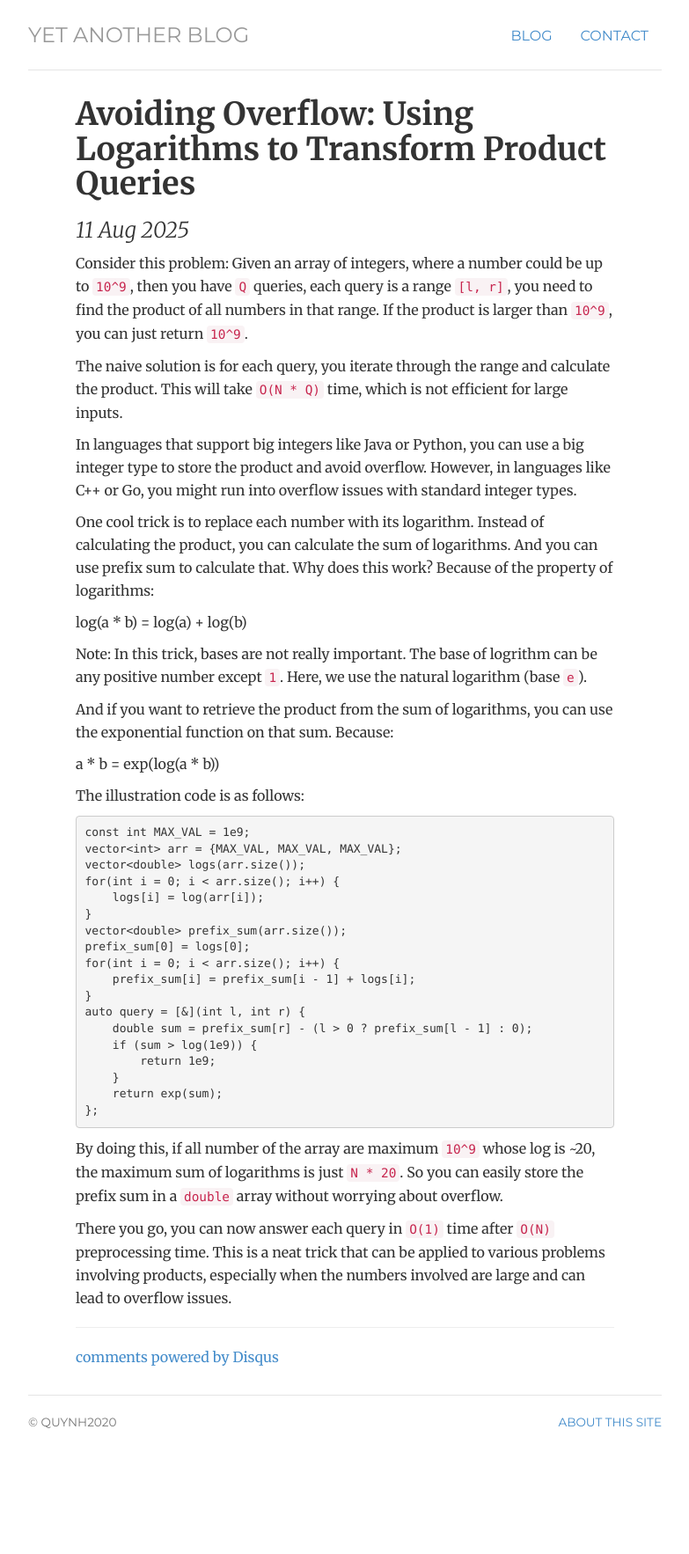
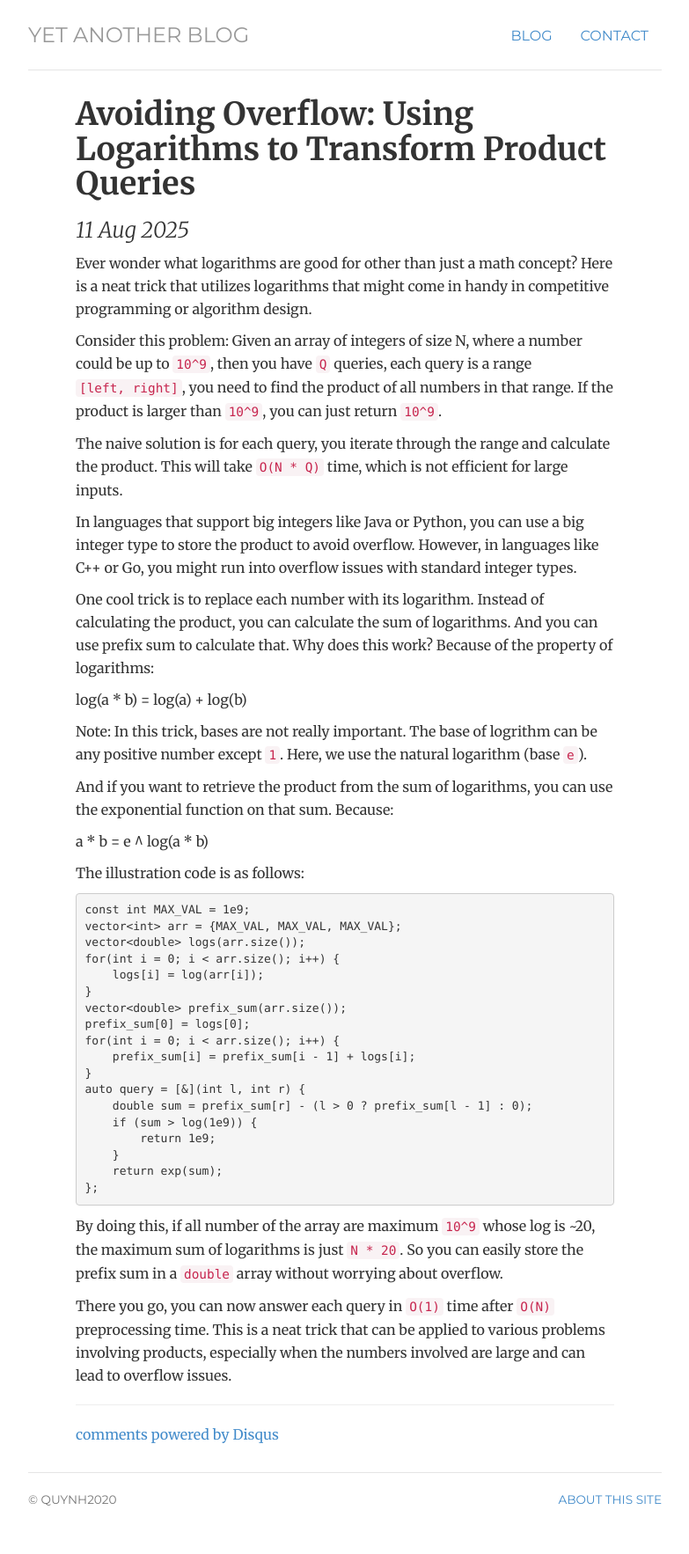
Before and after one commit to quynhdinh/quynhdinh.github.io, a Jekyll site: the page built from _posts/2025-08-11-product-to-sum.md, in a window 1280 px wide. Shown: the whole page at 88% size, without its empty margins (248-1031 px from the left). Built offline with Jekyll 4.4.1, drawn with Linux system fonts in a browser that asks for light colours; comment, search, counter and statistics services are not loaded; before the commit the page ends 1678 px from its top, so only the background shows below that.

Commit message:
fix product

````diff
--- a/_posts/2025-08-11-product-to-sum.md
+++ b/_posts/2025-08-11-product-to-sum.md
@@ -2,12 +2,13 @@
 layout: post
 title: "Avoiding Overflow: Using Logarithms to Transform Product Queries"
 ---
+Ever wonder what logarithms are good for other than just a math concept? Here is a neat trick that utilizes logarithms that might come in handy in competitive programming or algorithm design.
 
-Consider this problem: Given an array of integers, where a number could be up to `10^9`, then you have `Q` queries, each query is a range `[l, r]`, you need to find the product of all numbers in that range. If the product is larger than `10^9`, you can just return `10^9`.
+Consider this problem: Given an array of integers of size N, where a number could be up to `10^9`, then you have `Q` queries, each query is a range `[left, right]`, you need to find the product of all numbers in that range. If the product is larger than `10^9`, you can just return `10^9`.
 
 The naive solution is for each query, you iterate through the range and calculate the product. This will take `O(N * Q)` time, which is not efficient for large inputs.
 
-In languages that support big integers like Java or Python, you can use a big integer type to store the product and avoid overflow. However, in languages like C++ or Go, you might run into overflow issues with standard integer types.
+In languages that support big integers like Java or Python, you can use a big integer type to store the product to avoid overflow. However, in languages like C++ or Go, you might run into overflow issues with standard integer types.
 
 One cool trick is to replace each number with its logarithm. Instead of calculating the product, you can calculate the sum of logarithms. And you can use prefix sum to calculate that. Why does this work? Because of the property of logarithms:
 
@@ -17,7 +18,7 @@ Note: In this trick, bases are not really important. The base of logrithm can be
 
 And if you want to retrieve the product from the sum of logarithms, you can use the exponential function on that sum. Because:
 
-a * b = exp(log(a * b))
+a * b = e ^ log(a * b)
 
 The illustration code is as follows:
 ```cpp
````
